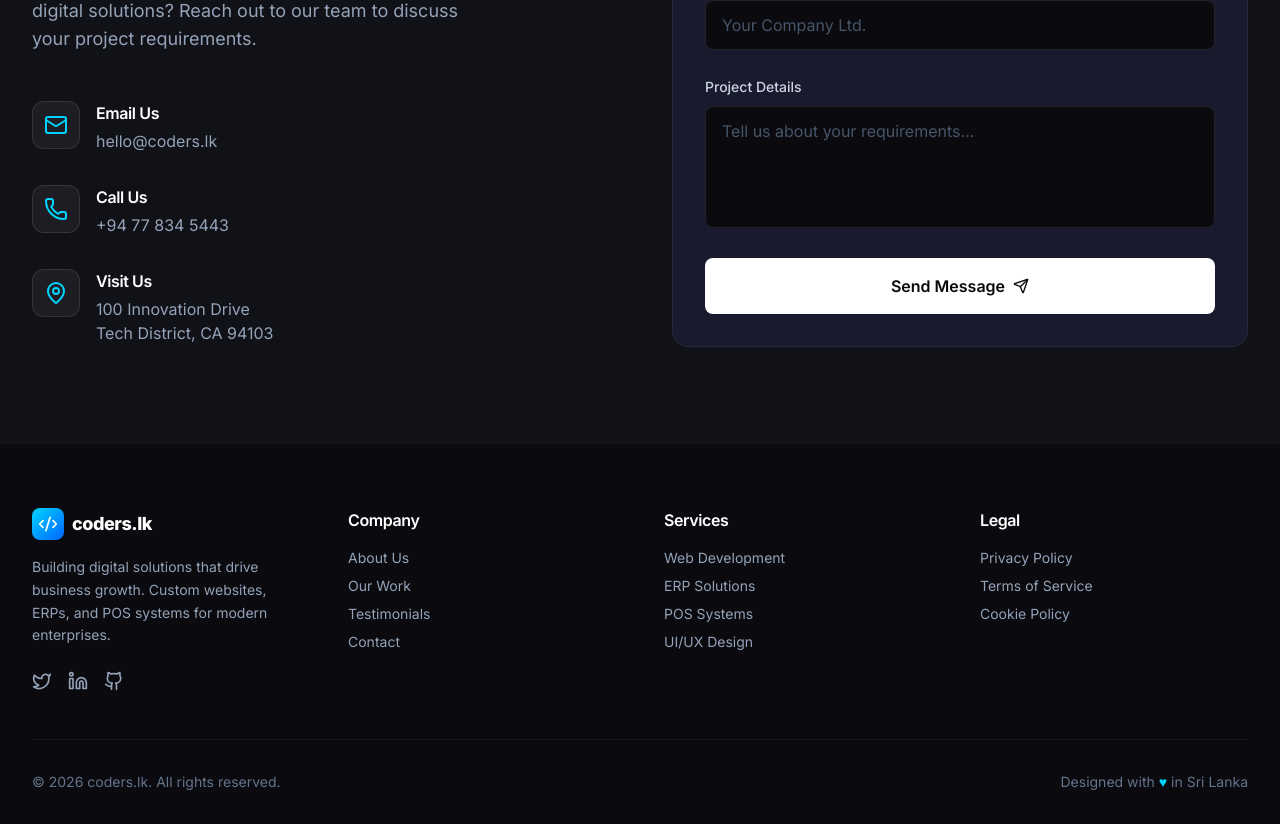
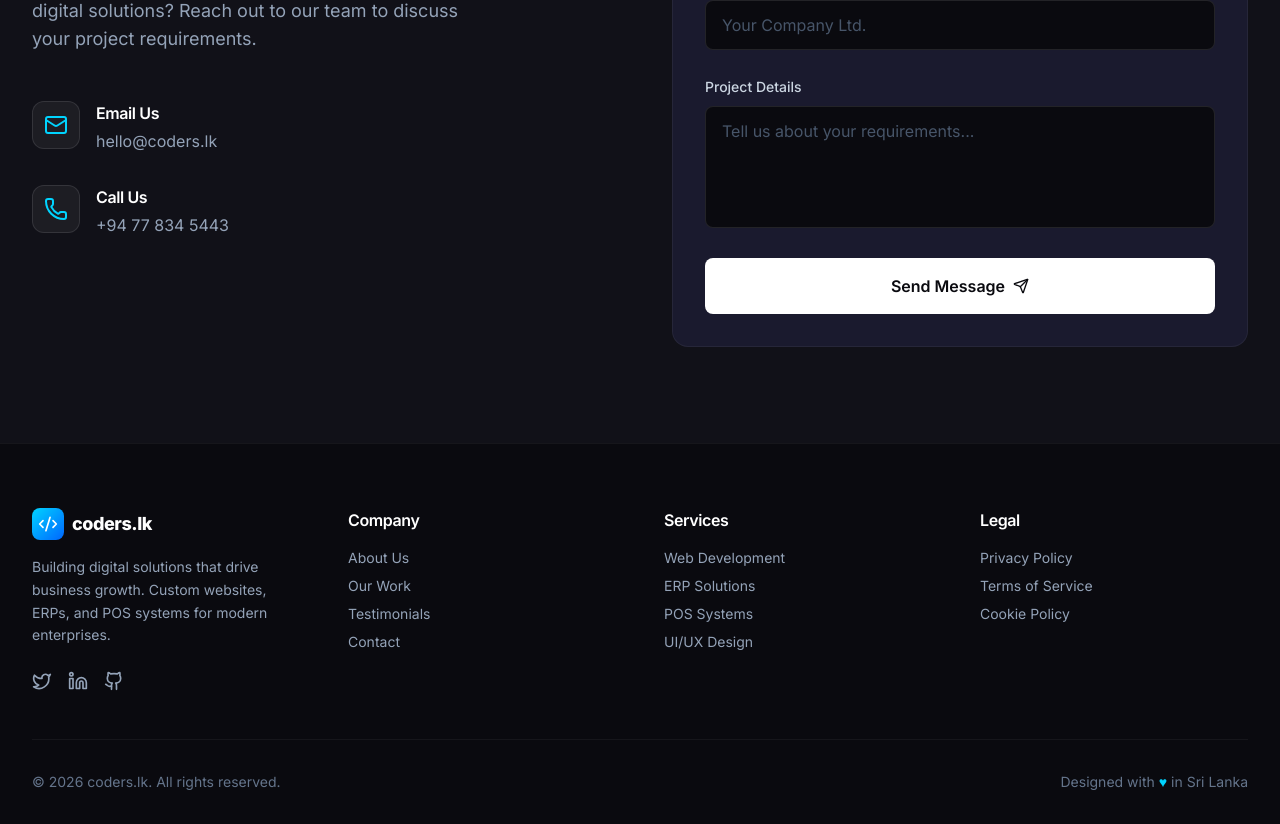
Before and after one commit to yasithbimsarag/coders.lk, a React (Vite) app: page / in a window 1280 px wide. Shown: the part 4117-4941 px from the top of the page. Built offline with nearby package versions, Linux system fonts and the light colour scheme.

Commit message:
Update Contact.tsx
removing visit us

```diff
--- a/src/components/Contact.tsx
+++ b/src/components/Contact.tsx
@@ -1,6 +1,6 @@
 import React, { useState } from 'react';
 import { motion } from 'framer-motion';
-import { MailIcon, PhoneIcon, MapPinIcon, SendIcon } from 'lucide-react';
+import { MailIcon, PhoneIcon, SendIcon } from 'lucide-react';
 export function Contact() {
   const [isSubmitting, setIsSubmitting] = useState(false);
   const [isSubmitted, setIsSubmitted] = useState(false);
@@ -65,7 +65,7 @@ export function Contact() {
                 </div>
               </div>
 
-              <div className="flex items-start gap-4">
+              {/* <div className="flex items-start gap-4">
                 <div className="w-12 h-12 rounded-xl bg-white/5 border border-white/10 flex items-center justify-center text-accent-primary flex-shrink-0">
                   <MapPinIcon className="w-6 h-6" />
                 </div>
@@ -77,7 +77,7 @@ export function Contact() {
                     Tech District, CA 94103
                   </p>
                 </div>
-              </div>
+              </div> */}
             </div>
           </motion.div>
 
```
